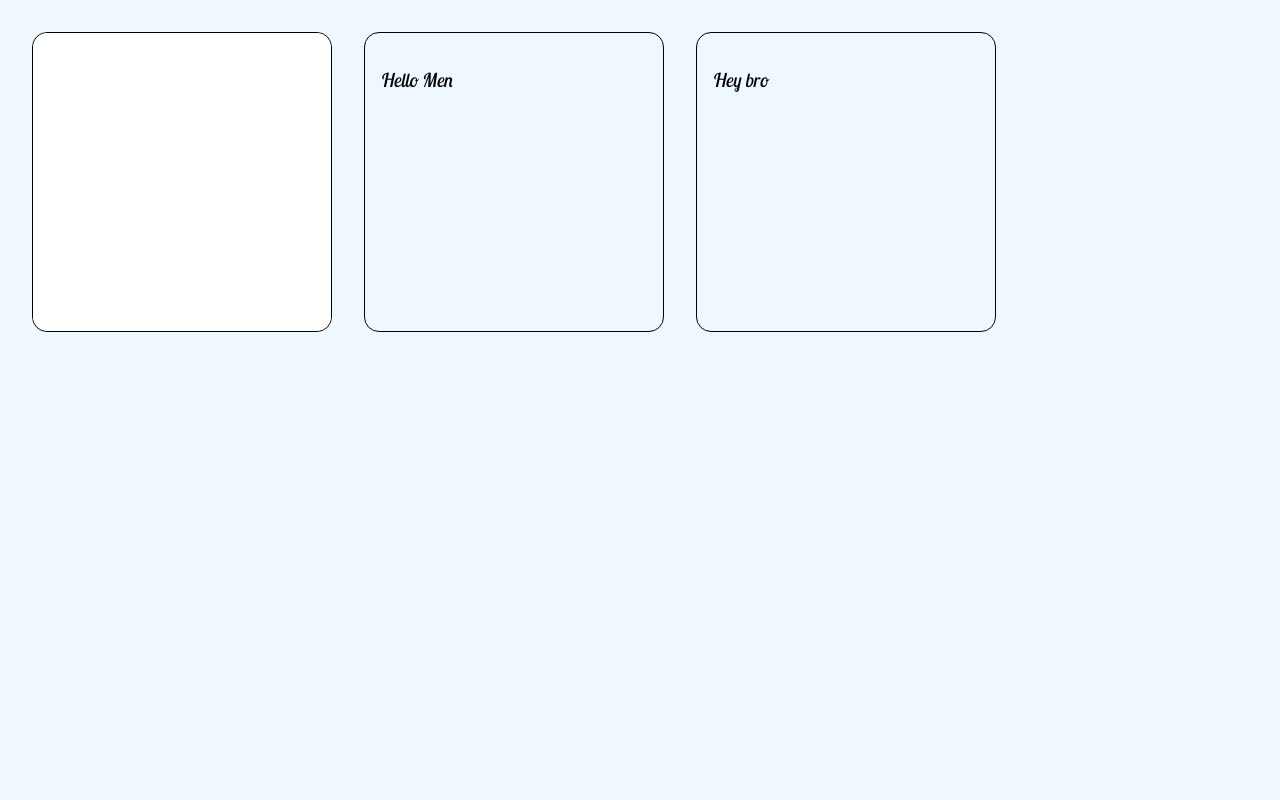
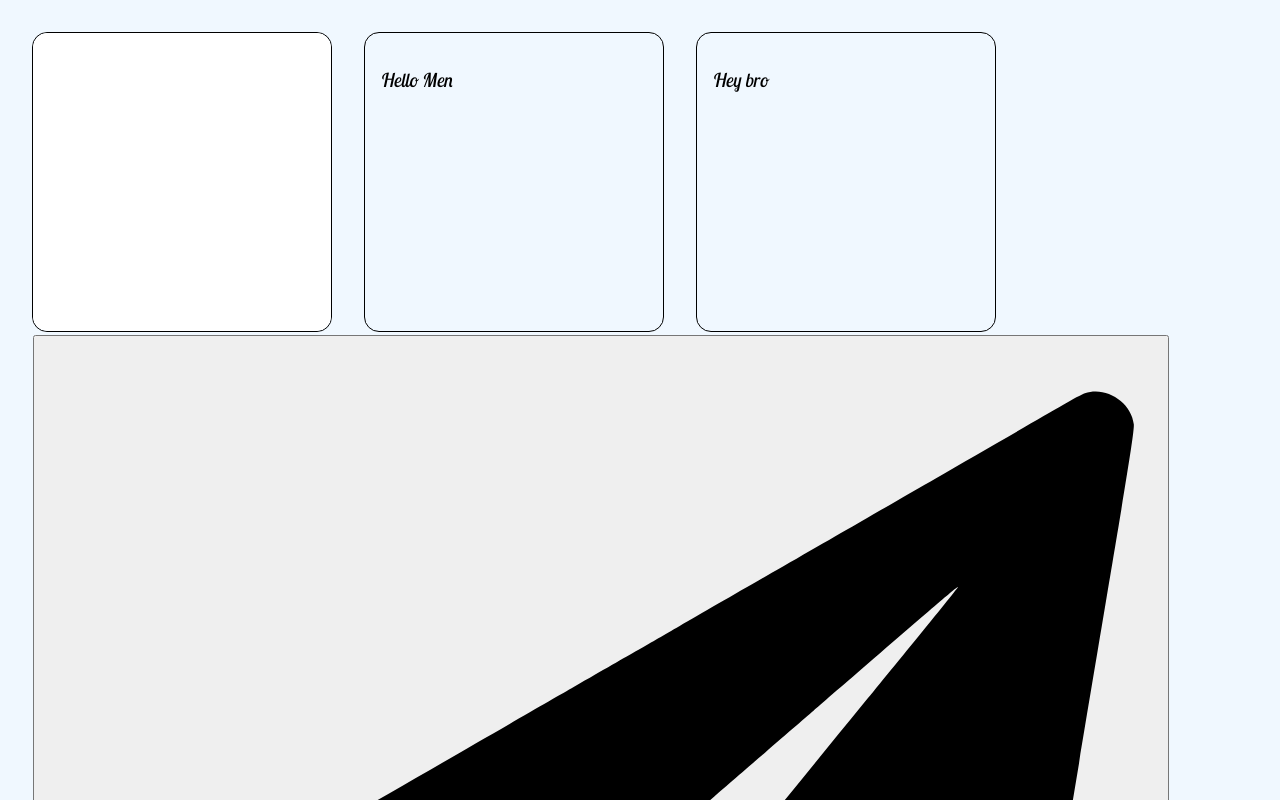
Before and after one commit to MaorBemdoo/Notes-App, a React (Vite) app: page / in a window 1280 px wide. Both pictures are taken after a click on the element 182 px from the left and 182 px from the top of the page. Shown: the top 800 px of the page. Built offline with nearby package versions, Linux system fonts and the light colour scheme.

Commit message:
Added a submit svg and implemented it

```diff
--- a/src/components/addComp.jsx
+++ b/src/components/addComp.jsx
@@ -1,11 +1,13 @@
 /* eslint-disable react/prop-types */
 import '../styles/addComp.css'
+import submitIcon from '../assets/submit-icon.svg'
 
 const AddComp = ({addIcon, onClickEvent, clicked}) => {
     return (
         clicked ? (
             <form method="post" id='addForm'>
                 <textarea></textarea>
+                <button role='submit'><img src={submitIcon} alt='submit'/></button>
             </form>
         ) : (
             <div id="addDiv" onClick={onClickEvent}>
```
Also changed, not shown: src/assets/submit-icon.svg (added).
